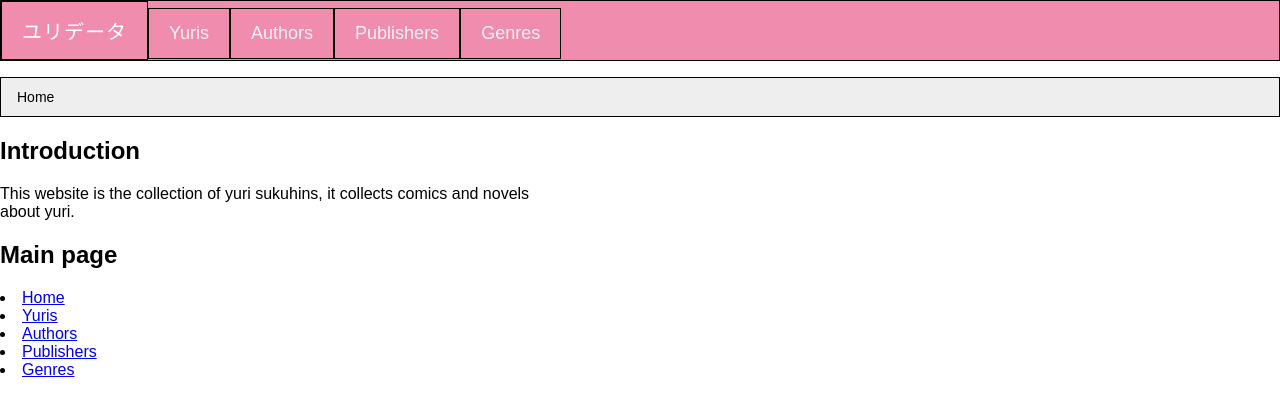
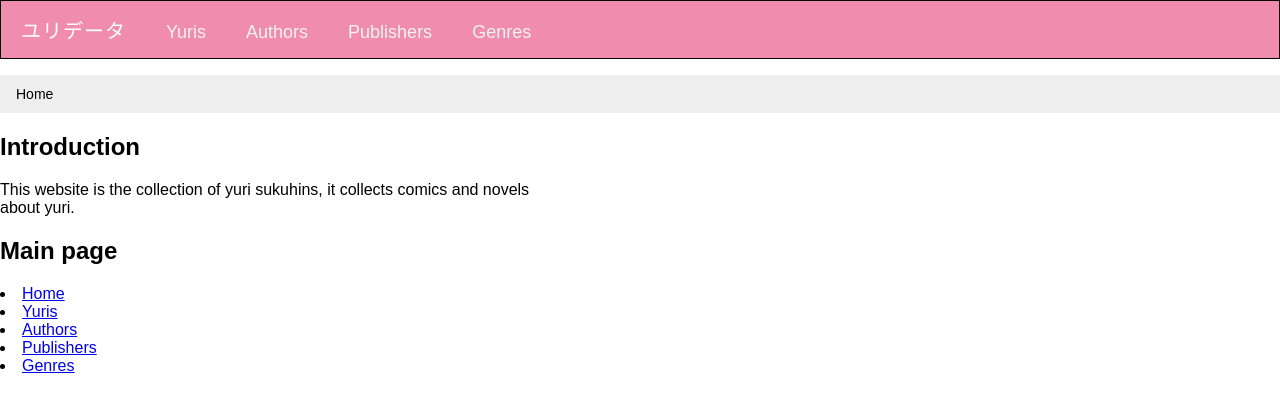
Before and after one commit to hibikeyuri/Yuri-Data, a Flask app: page / in a window 1280 px wide. Shown: the top 416 px of the page. Run offline with Flask 2, Linux system fonts and the light colour scheme.

Commit message:
style: Remove home page border lines

```diff
--- a/web/static/css/homepage.css
+++ b/web/static/css/homepage.css
@@ -5,7 +5,7 @@
 
 .button {
     display: inline-block;
-    border: 1px solid black;
+    /* border: 1px solid black; */
     font-size: 18px;
 
     padding: 10px;
@@ -46,7 +46,7 @@
     list-style: none;
     background-color: #eee;
 
-    border: 1px solid black;
+    /* border: 1px solid black; */
 }
 
 ul.breadcrumb li {
```
